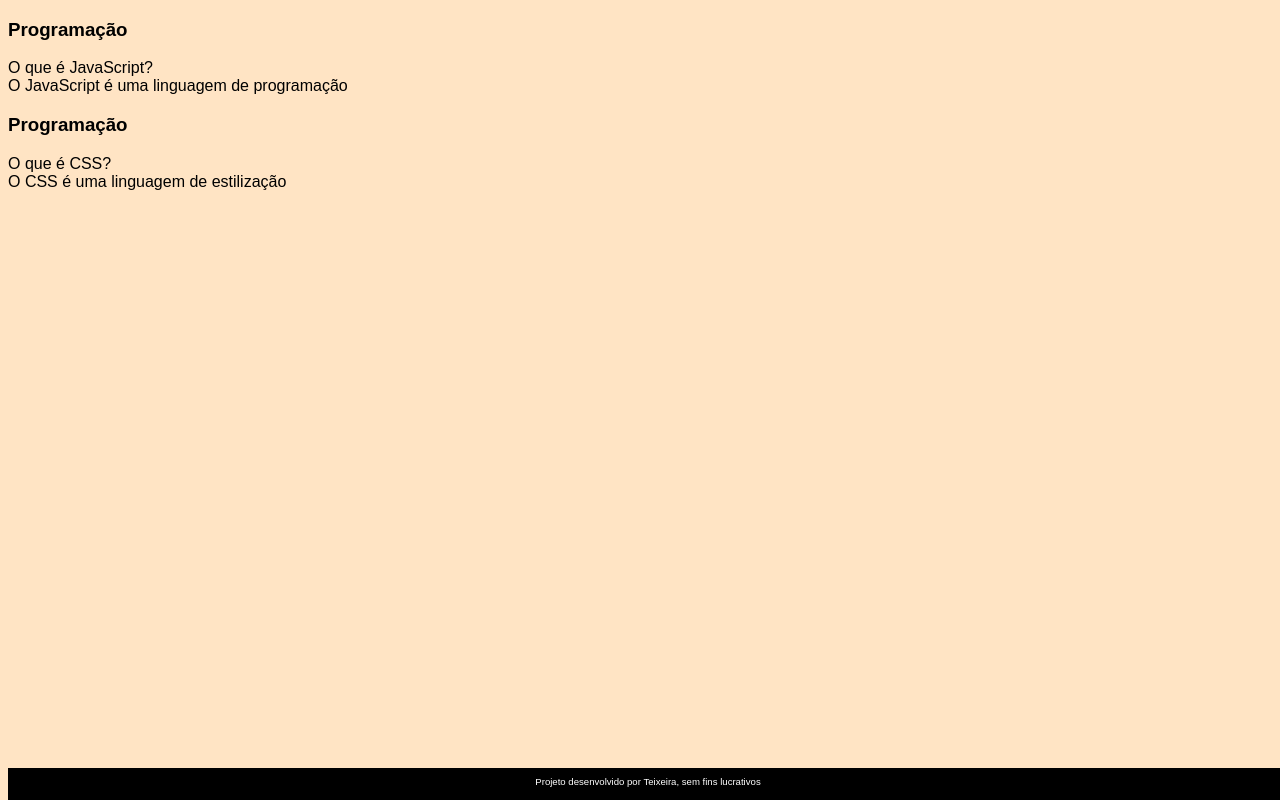
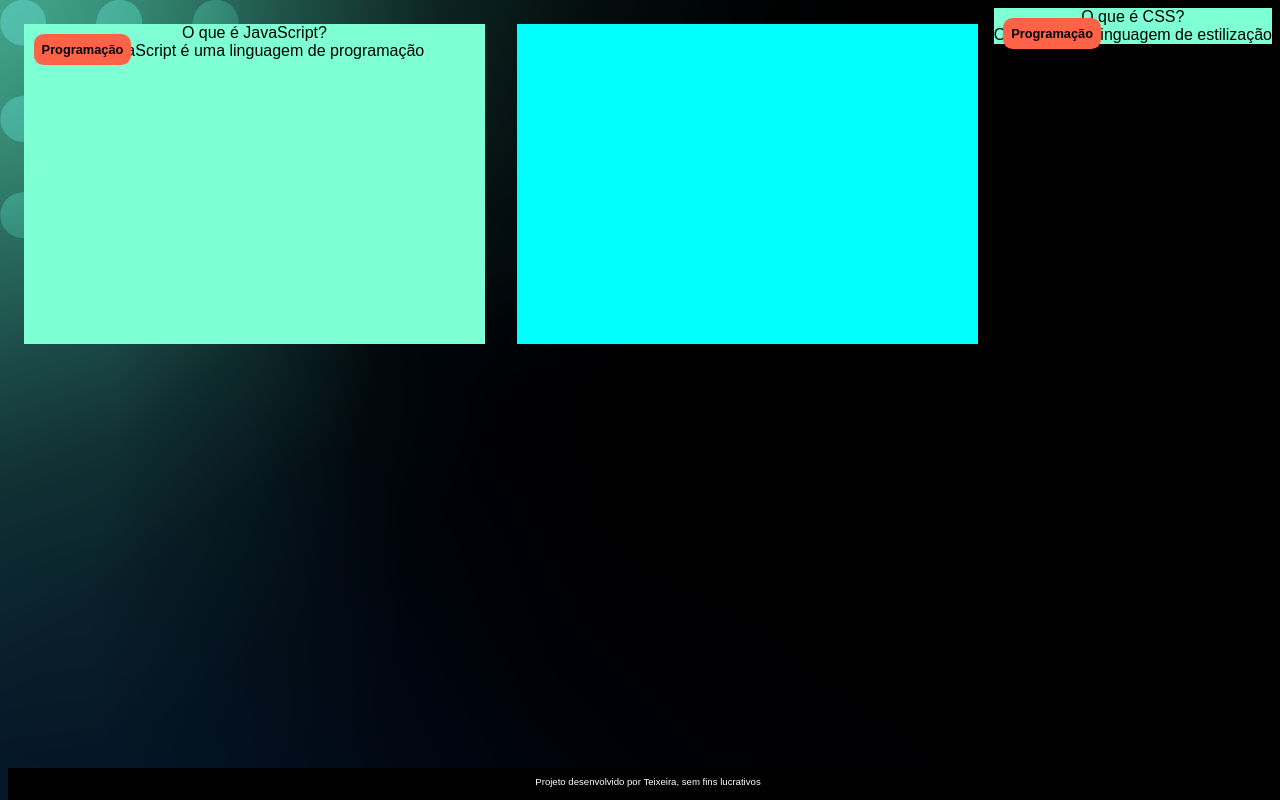
Before and after one commit to tei23/issoai, a plain HTML site: page index.html in a window 1280 px wide. Drawn offline with Linux system fonts and the light colour scheme; a web font is replaced by a local one.

Commit message:
Add files via upload

```diff
--- a/assets/style.css
+++ b/assets/style.css
@@ -1,6 +1,39 @@
 body {
-background-color: bisque;
+background:url(flashcard-imagens/img/bg-desktop.webp);
 font-family: "Bai Jamjuree", sans-serif;
+}
+
+#container {
+    display: flex;
+}
+
+.cartao {
+    margin: 1rem 1rem;
+    background-color: aqua;
+    height: 20rem;
+    flex-grow: 1;
+    flex-basis: calc(33% - 6rem);
+}
+
+.cartao__conteudo {
+    text-align: center;
+    background-color: aquamarine;
+    height: 100%;
+}
+
+.cartao__conteudo h3 {
+    background-color: tomato;
+    text-align: left;
+    padding: 0.5rem;
+    position: absolute;
+    margin: 0.6rem;
+    border-radius: 0.6rem;
+    font-size: 1vw;
+}
+
+.cartao__conteudo p{
+    margin-top: 1rem;
+    padding: 2rem;
 }
 
 footer {
```
Also changed, not shown: assets/flashcard-imagens/img/bg-desktop.webp (added), assets/flashcard-imagens/img/bg-mobile.webp (added), assets/flashcard-imagens/img/bg-tablet.webp (added), 1 other file.
